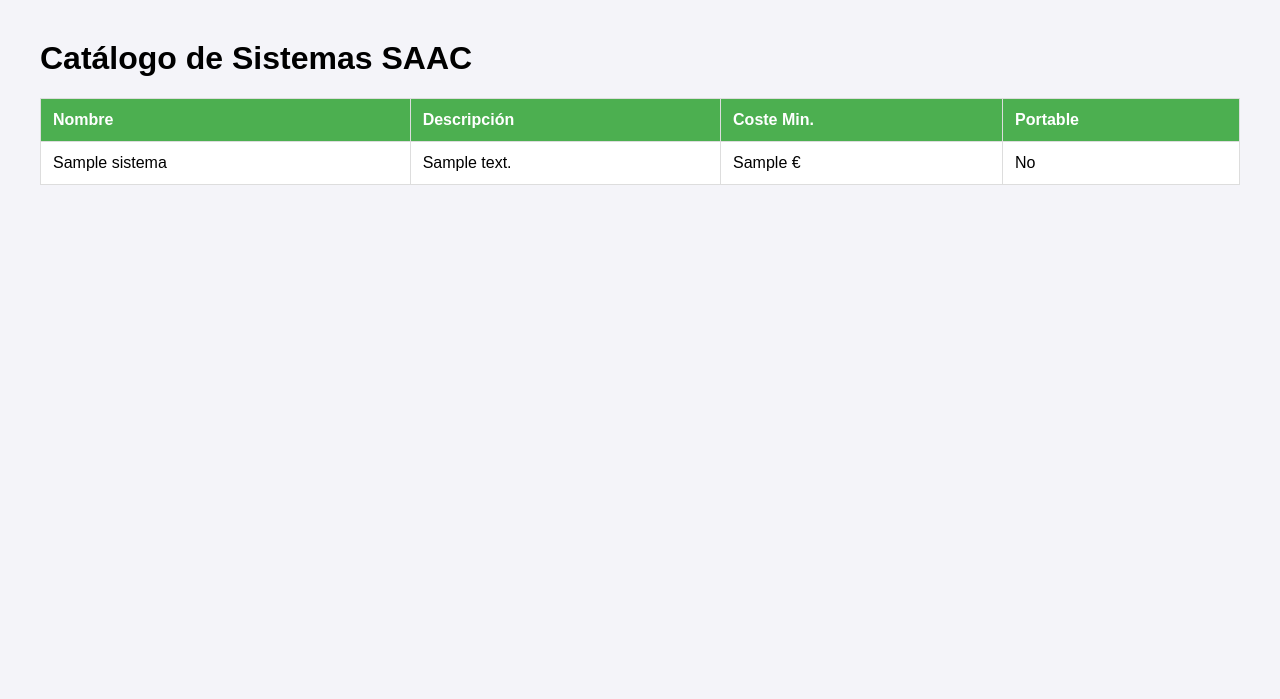
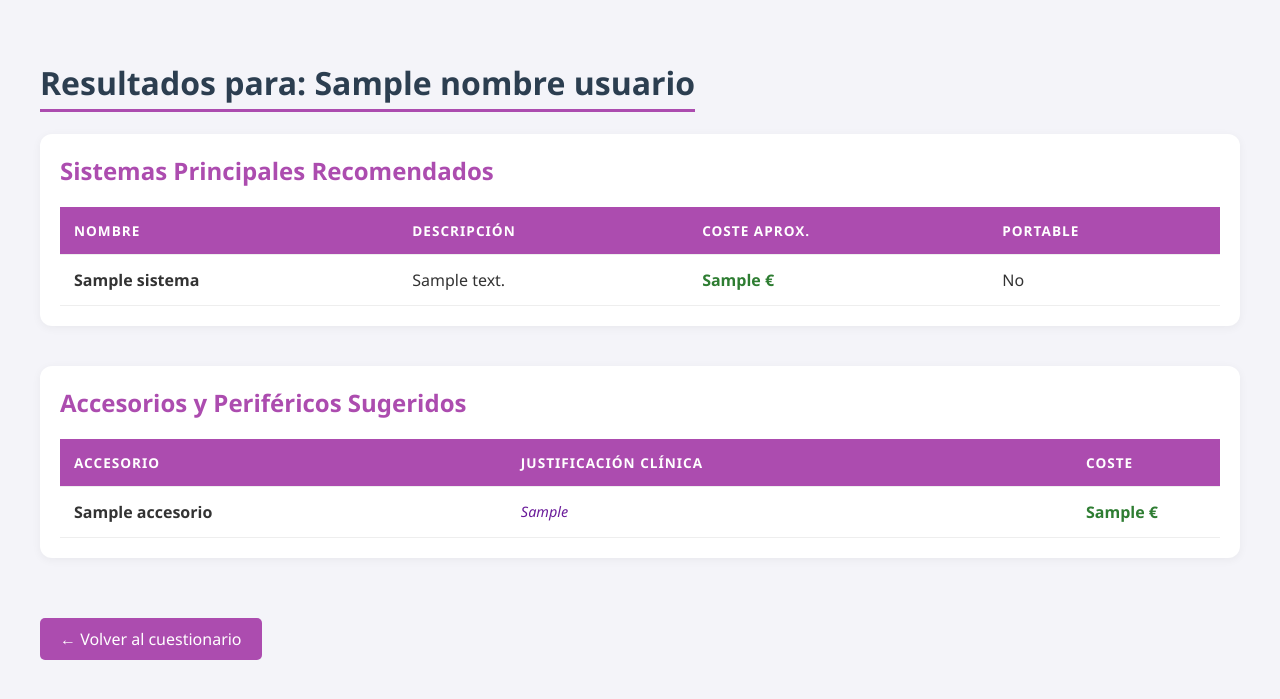
Before and after one commit to itslxcy/Trabajo-fin-de-grado, a Flask app: template backend/templates/sistemas.html in a window 1280 px wide. Shown: the top 699 px of the page. Run offline with Flask 3, Linux system fonts and the light colour scheme; the template is opened without the code that fills it: most values are stand-ins (such as "Sample title", 1, 10 or a date in 2020).

Commit message:
Adicción de accesorios

```diff
--- a/backend/app.py
+++ b/backend/app.py
@@ -1,16 +1,16 @@
 import os
-from flask import Flask , render_template, request
+from flask import Flask, render_template, request
 from dotenv import load_dotenv
-from extension import bd  # Importamos bd
-import modelos            # Importamos los modelos para que Flask los reconozca
-from modelos import SaacSistema , Idioma, SistemaRequisitoFuncional, TipoEntrada, Plataforma
-
+from extension import bd
+import modelos
+from modelos import SaacSistema, Idioma, SistemaRequisitoFuncional, TipoEntrada, Plataforma
+from sqlalchemy import or_
 
 load_dotenv()
 
 app = Flask(__name__)
 
-# Configuración
+# Configuración de la Base de Datos
 usuario = os.getenv('DB_USER')
 contrasena = os.getenv('DB_PASSWORD')
 host = os.getenv('DB_HOST')
@@ -20,12 +20,10 @@ base = os.getenv('DB_NAME')
 app.config['SQLALCHEMY_DATABASE_URI'] = f'postgresql://{usuario}:{contrasena}@{host}:{puerto}/{base}'
 app.config['SQLALCHEMY_TRACK_MODIFICATIONS'] = False
 
-# Unimos el objeto bd con nuestra aplicación Flask específica
 bd.init_app(app)
 
 @app.route('/cuestionario')
 def cuestionario():
-    # Cargamos todas las opciones de la base de datos para los desplegables
     idiomas = Idioma.query.all()
     entradas = TipoEntrada.query.all()
     plataformas = Plataforma.query.all()
@@ -37,64 +35,80 @@ def cuestionario():
 
 @app.route('/recomendar', methods=['POST'])
 def recomendar():
-    # 1. Captura de datos
-    id_idioma = request.form.get('idioma_id')
+    # 1. Capturar datos básicos
+    nombre = request.form.get('nombre')
+    ids_entradas = [int(x) for x in request.form.getlist('entrada_ids') if x]
 
-    # Capacidades (Añadimos v_habla)
+    try:
+        v_presupuesto = float(request.form.get('presupuesto', 999999))
+    except:
+        v_presupuesto = 999999.0
+
+    # 2. Capturar Capacidades
     v_vision = int(request.form.get('vision', 3))
-    v_audicion = int(request.form.get('audicion', 3))
     v_cognicion = int(request.form.get('cognicion', 3))
-    v_habla = int(request.form.get('habla', 3))  # <-- Nueva
     v_tecno = int(request.form.get('tecnologia', 3))
-    v_resistencia = int(request.form.get('resistencia', 3))
 
-    # Ayudas y Entorno
-    v_ayuda_inicial = request.form.get('ayuda_inicial') == 'true'
-    v_ayuda_diaria = request.form.get('ayuda_diaria') == 'true'
-    v_usa_silla = request.form.get('usa_silla') == 'true'
+    # --- CONSULTA BASE ---
+    consulta = SaacSistema.query.outerjoin(SistemaRequisitoFuncional)
 
-    raw_presupuesto = request.form.get('presupuesto')
-    v_presupuesto = float(raw_presupuesto) if raw_presupuesto else 999999.0
+    # FILTRO: Presupuesto
+    consulta = consulta.filter(SaacSistema.coste_min <= v_presupuesto)
 
-    # --- LÓGICA DE FILTRADO ---
-    consulta = SaacSistema.query.join(SistemaRequisitoFuncional)
-
-    # A. Filtro de Idioma
-    if id_idioma:
-        consulta = consulta.filter(SaacSistema.idiomas.any(id=id_idioma))
-
-    # B. Filtros de Capacidades (Incluyendo Habla)
-    # Requisito del sistema <= Capacidad del paciente
+    # FILTRO: Capacidades (Acepta nivel solicitado o sistemas sin requisitos definidos)
     consulta = consulta.filter(
-        SistemaRequisitoFuncional.nivel_visual_min <= v_vision,
-        SistemaRequisitoFuncional.nivel_auditivo_min <= v_audicion,
-        SistemaRequisitoFuncional.nivel_cognitivo_min <= v_cognicion,
-        SistemaRequisitoFuncional.nivel_habla_min <= v_habla, # <-- Filtro de habla
-        SistemaRequisitoFuncional.nivel_tecnologico_min <= v_tecno
+        or_(SistemaRequisitoFuncional.nivel_visual_min <= v_vision, SistemaRequisitoFuncional.nivel_visual_min == None),
+        or_(SistemaRequisitoFuncional.nivel_cognitivo_min <= v_cognicion, SistemaRequisitoFuncional.nivel_cognitivo_min == None),
+        or_(SistemaRequisitoFuncional.nivel_tecnologico_min <= v_tecno, SistemaRequisitoFuncional.nivel_tecnologico_min == None)
     )
 
-    # C. Lógica de Seguridad (Ayuda inicial/Tecnología)
-    if (v_tecno <= 1 or v_cognicion <= 1) and not v_ayuda_inicial:
-        consulta = consulta.filter(SistemaRequisitoFuncional.nivel_tecnologico_min <= 1)
-        consulta = consulta.filter(SaacSistema.requiere_interlocutor == False)
+    # FILTRO: Entradas (Selección dinámica)
+    if ids_entradas:
+        consulta = consulta.filter(SaacSistema.entradas.any(TipoEntrada.id.in_(ids_entradas)))
 
-    # D. Lógica de Seguridad (Ayuda diaria/Fatiga)
-    if v_resistencia == 0 and not v_ayuda_diaria:
-        consulta = consulta.filter(SaacSistema.fatiga_fisica <= 1)
+    # EJECUTAR CONSULTA
+    resultados = consulta.all()
 
-    # E. Filtros Generales (Fatiga, Presupuesto, Silla)
-    consulta = consulta.filter(SaacSistema.fatiga_fisica <= v_resistencia)
-    consulta = consulta.filter(SaacSistema.coste_min <= v_presupuesto)
-    if v_usa_silla:
-        consulta = consulta.filter(SaacSistema.admite_anclaje == True)
+    # --- LÓGICA DE RECOMENDACIÓN INTELIGENTE (Post-procesamiento) ---
+    sistemas_finales = [s for s in resultados if not s.es_accesorio]
+    accesorios_brutos = [s for s in resultados if s.es_accesorio]
+    accesorios_finales = []
 
-    resultados = consulta.all()
-    return render_template('sistemas.html', lista=resultados)
+    for acc in accesorios_brutos:
+        nombre_acc = acc.nombre.lower()
+
+        # Caso A: Eye Tracker
+        if "eye tracker" in nombre_acc:
+            if 1 not in ids_entradas:  # Solo si NO puede usar las manos
+                acc.nota_clinica = "Recomendado como acceso principal por mirada para alta discapacidad motora."
+                accesorios_finales.append(acc)
+
+        # Caso B: Gafas con Puntero (Referencia ELA Andalucía)
+        elif "gafas" in nombre_acc:
+            if 3 in ids_entradas:  # Solo si puede mover la CABEZA
+                acc.nota_clinica = "Eficacia clínica probada (ELA Andalucía): Ideal para control cefálico con tableros físicos."
+                accesorios_finales.append(acc)
+
+        # Caso C: Puntero Láser Manual
+        elif "puntero" in nombre_acc and "gafas" not in nombre_acc:
+            if 1 in ids_entradas:  # Si puede usar las MANOS
+                acc.nota_clinica = "Soporte de baja tecnología para señalar con precisión sin fatiga táctil."
+                accesorios_finales.append(acc)
+
+        # Otros accesorios genéricos
+        else:
+            accesorios_finales.append(acc)
+
+    print(f"--- DEBUG: {nombre} ---")
+    print(f"Sistemas: {len(sistemas_finales)} | Accesorios: {len(accesorios_finales)}")
+
+    return render_template('sistemas.html',
+                           sistemas=sistemas_finales,
+                           accesorios=accesorios_finales,
+                           nombre_usuario=nombre)
 
 if __name__ == '__main__':
     app.run(debug=True)
 
-
-
 #python backend/app.py
 #http://127.0.0.1:5000/cuestionario
--- a/backend/modelos.py
+++ b/backend/modelos.py
@@ -63,6 +63,7 @@ class SaacSistema(bd.Model):
     escalabilidad = bd.Column(bd.SmallInteger)
     portable = bd.Column(bd.Boolean)
     admite_anclaje = bd.Column(bd.Boolean)
+    es_accesorio = bd.Column(bd.Boolean, default=False)
 
     #Relación con requisitos funcionales (Uno a Uno)
     requisitos = bd.relationship('SistemaRequisitoFuncional', backref='sistema', uselist=False, cascade="all, delete")
--- a/backend/templates/sistemas.html
+++ b/backend/templates/sistemas.html
@@ -2,36 +2,80 @@
 <html lang="es">
 <head>
     <meta charset="UTF-8">
-    <title>Sistemas SAAC - TFG</title>
+    <title>Resultados de Recomendación - TFG</title>
     <style>
-        body { font-family: sans-serif; margin: 40px; background-color: #f4f4f9; }
-        table { width: 100%; border-collapse: collapse; background: white; }
-        th, td { padding: 12px; border: 1px solid #ddd; text-align: left; }
-        th { background-color: #4CAF50; color: white; }
-        tr:nth-child(even) { background-color: #f2f2f2; }
+        body { font-family: 'Segoe UI', sans-serif; margin: 40px; background-color: #f4f4f9; color: #333; }
+        .seccion-tabla { background: white; padding: 20px; border-radius: 12px; margin-bottom: 40px; box-shadow: 0 2px 10px rgba(0,0,0,0.05); }
+        h1 { color: #2c3e50; border-bottom: 3px solid #ac4caf; display: inline-block; padding-bottom: 5px; }
+        h2 { color: #ac4caf; margin-top: 0; }
+        table { width: 100%; border-collapse: collapse; margin-top: 15px; }
+        th, td { padding: 14px; border-bottom: 1px solid #eee; text-align: left; }
+        th { background-color: #ac4caf; color: white; text-transform: uppercase; font-size: 0.85em; letter-spacing: 1px; }
+        tr:hover { background-color: #fdfaff; }
+        .nota-clinica { font-style: italic; color: #6a1b9a; font-size: 0.9em; font-weight: 500; }
+        .no-resultados { padding: 20px; background: #ffebee; color: #c62828; border-radius: 8px; font-weight: bold; }
+        .precio { font-weight: bold; color: #2e7d32; }
+        .btn-volver { display: inline-block; margin-top: 20px; padding: 10px 20px; background: #ac4caf; color: white; text-decoration: none; border-radius: 5px; transition: 0.3s; }
+        .btn-volver:hover { background: #8e24aa; }
     </style>
 </head>
 <body>
-    <h1>Catálogo de Sistemas SAAC</h1>
+    <h1>Resultados para: {{ nombre_usuario }}</h1>
+
+    <div class="seccion-tabla">
+        <h2>Sistemas Principales Recomendados</h2>
+        {% if sistemas %}
         <table>
             <thead>
                 <tr>
                     <th>Nombre</th>
                     <th>Descripción</th>
-                <th>Coste Min.</th>
+                    <th>Coste aprox.</th>
                     <th>Portable</th>
                 </tr>
             </thead>
             <tbody>
-            {% for sistema in lista %}
+                {% for sistema in sistemas %}
                 <tr>
-                <td>{{ sistema.nombre }}</td>
+                    <td><strong>{{ sistema.nombre }}</strong></td>
                     <td>{{ sistema.descripcion }}</td>
-                <td>{{ sistema.coste_min }} €</td>
+                    <td class="precio">{{ sistema.coste_min }} €</td>
                     <td>{{ 'Sí' if sistema.portable else 'No' }}</td>
                 </tr>
                 {% endfor %}
             </tbody>
         </table>
+        {% else %}
+        <p class="no-resultados">No se han encontrado sistemas principales que cumplan todos los requisitos.</p>
+        {% endif %}
+    </div>
+
+    <div class="seccion-tabla">
+        <h2>Accesorios y Periféricos Sugeridos</h2>
+        {% if accesorios %}
+        <table>
+            <thead>
+                <tr>
+                    <th>Accesorio</th>
+                    <th>Justificación Clínica</th>
+                    <th style="width: 120px;">Coste</th>
+                </tr>
+            </thead>
+            <tbody>
+                {% for accesorio in accesorios %}
+                <tr>
+                    <td><strong>{{ accesorio.nombre }}</strong></td>
+                    <td class="nota-clinica">{{ accesorio.nota_clinica if accesorio.nota_clinica else 'Accesorio complementario para el acceso al sistema.' }}</td>
+                    <td class="precio">{{ accesorio.coste_min }} €</td>
+                </tr>
+                {% endfor %}
+            </tbody>
+        </table>
+        {% else %}
+        <p>No se requieren periféricos específicos para las capacidades seleccionadas.</p>
+        {% endif %}
+    </div>
+
+    <a href="/cuestionario" class="btn-volver">← Volver al cuestionario</a>
 </body>
 </html>
```
Also changed, not shown: Base de datos/creacion_tablas.sql (+58 -45 lines), 4 other files. Lines whose indentation alone changed are shown as unchanged.
